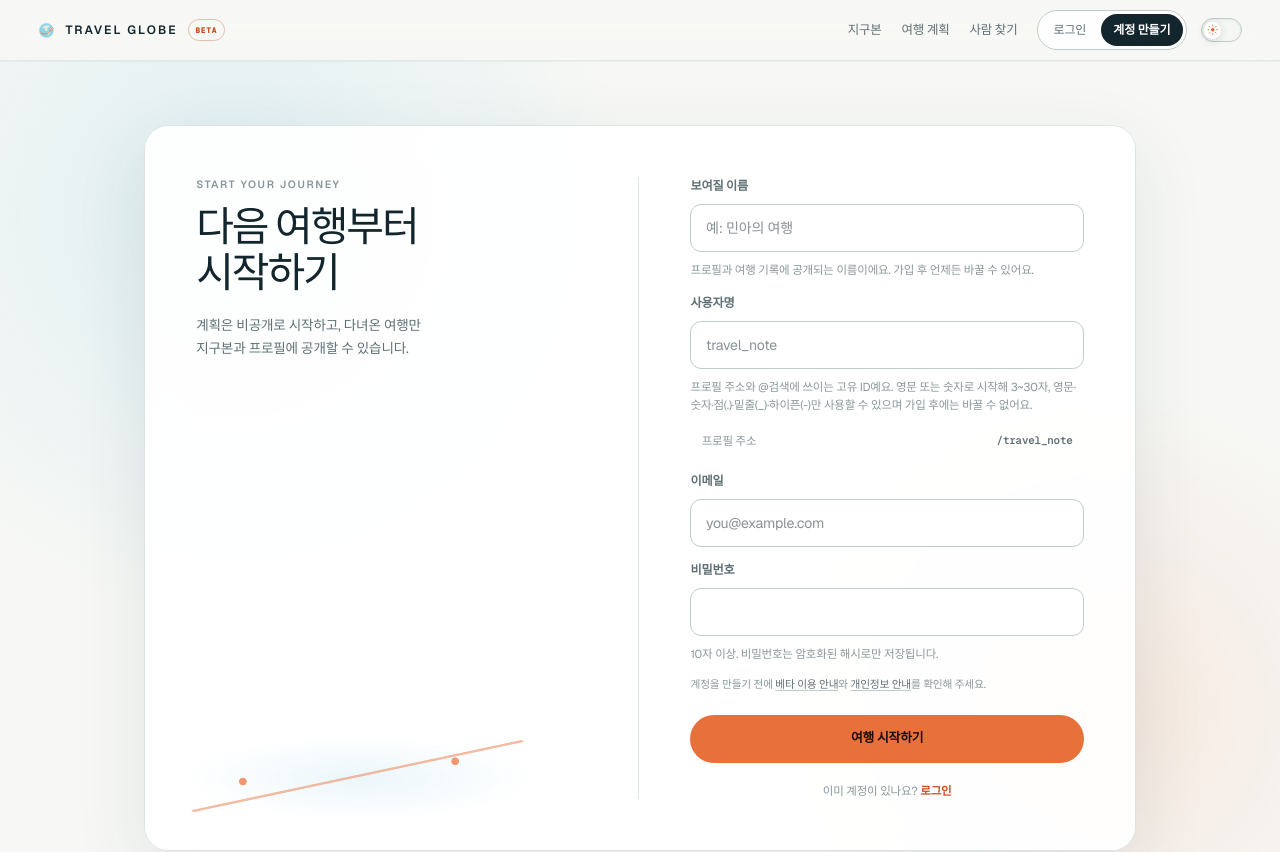
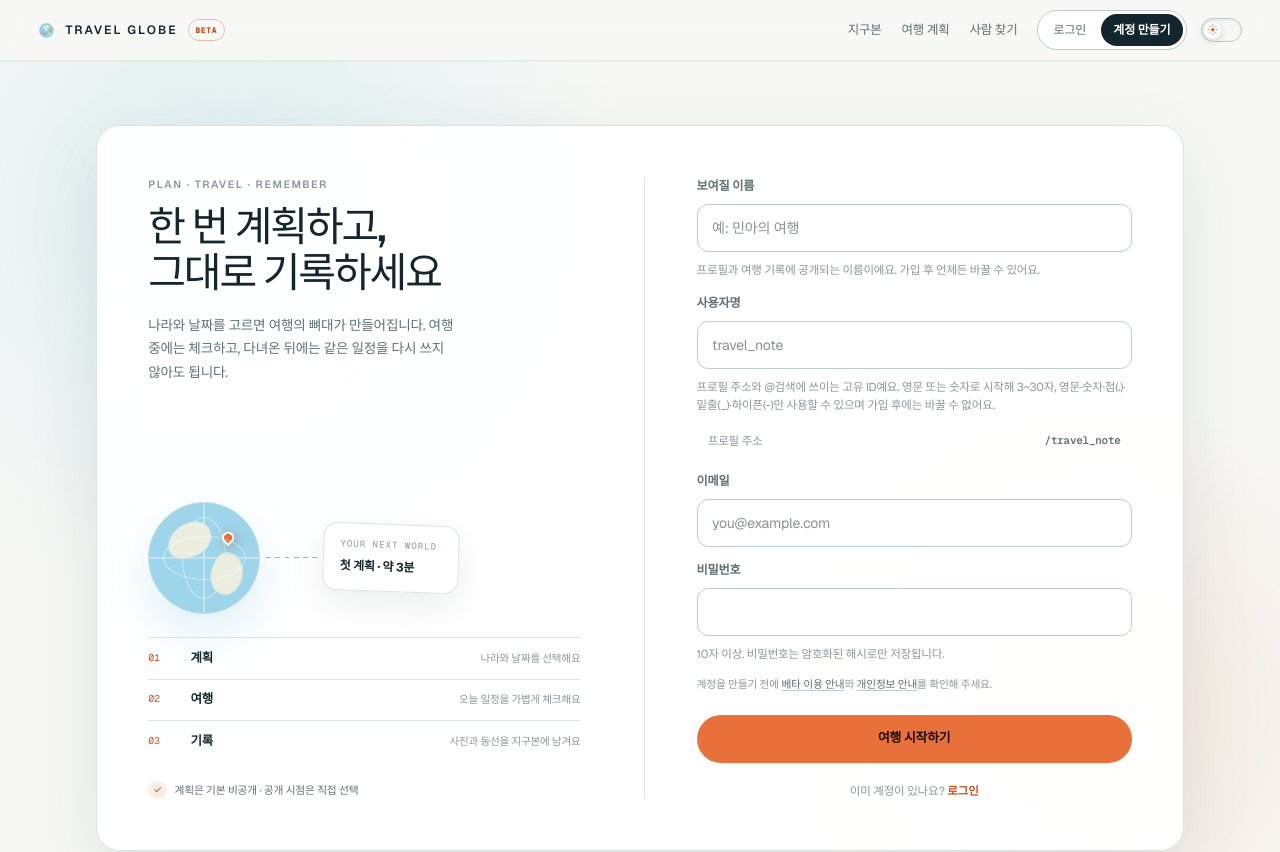
Before and after one commit to Minani99/trable-globe-api, a Next.js app in the folder frontend/: page /register in a window 1280 px wide. Shown: the top 852 px of the page. Built offline with nearby package versions, Linux system fonts and the light colour scheme; no server answers.

Commit message:
feat: refine registration journey

```diff
--- a/frontend/src/app/register/page.tsx
+++ b/frontend/src/app/register/page.tsx
@@ -18,12 +18,14 @@ export default async function RegisterPage({
     <>
       <SiteHeader />
       <main id="main" className="auth-page flex-1">
-        <section className="auth-card auth-card--wide">
-          <p className="eyebrow">Start your journey</p>
-          <h1>다음 여행부터 시작하기</h1>
+        <section className="auth-card auth-card--wide auth-card--register">
+          <p className="eyebrow">Plan · Travel · Remember</p>
+          <h1>한 번 계획하고, 그대로 기록하세요</h1>
           <p className="auth-card__intro">
-            계획은 비공개로 시작하고, 다녀온 여행만 지구본과 프로필에 공개할 수 있습니다.
+            나라와 날짜를 고르면 여행의 뼈대가 만들어집니다. 여행 중에는 체크하고,
+            다녀온 뒤에는 같은 일정을 다시 쓰지 않아도 됩니다.
           </p>
+          <RegisterJourneyPreview />
           <AuthForm mode="register" nextPath={nextPath} />
         </section>
       </main>
@@ -31,3 +33,30 @@ export default async function RegisterPage({
     </>
   );
 }
+
+function RegisterJourneyPreview() {
+  return (
+    <div className="auth-journey" aria-label="Travel Globe 이용 흐름">
+      <div className="auth-journey__visual" aria-hidden="true">
+        <span className="auth-journey__globe">
+          <i className="auth-journey__land auth-journey__land--one" />
+          <i className="auth-journey__land auth-journey__land--two" />
+          <i className="auth-journey__pin" />
+        </span>
+        <span className="auth-journey__route" />
+        <span className="auth-journey__ticket">
+          <small>YOUR NEXT WORLD</small>
+          <strong>첫 계획 · 약 3분</strong>
+        </span>
+      </div>
+
+      <ol className="auth-journey__steps">
+        <li><span>01</span><div><strong>계획</strong><small>나라와 날짜를 선택해요</small></div></li>
+        <li><span>02</span><div><strong>여행</strong><small>오늘 일정을 가볍게 체크해요</small></div></li>
+        <li><span>03</span><div><strong>기록</strong><small>사진과 동선을 지구본에 남겨요</small></div></li>
+      </ol>
+
+      <p className="auth-journey__privacy"><span aria-hidden="true">✓</span> 계획은 기본 비공개 · 공개 시점은 직접 선택</p>
+    </div>
+  );
+}
--- a/frontend/src/app/styles/refinement-2026.css
+++ b/frontend/src/app/styles/refinement-2026.css
@@ -117,6 +117,203 @@
   margin-top: 1.15rem;
   font-size: 0.85rem;
   line-height: 1.7;
+}
+
+.auth-card--register {
+  width: min(100%, 68rem);
+  grid-template-columns: minmax(19rem, 0.94fr) minmax(24rem, 1.06fr);
+  grid-template-rows: auto auto auto 1fr;
+  column-gap: clamp(2.5rem, 5vw, 4.5rem);
+}
+
+.auth-card--register::before {
+  display: none;
+}
+
+.auth-card--register h1 {
+  max-width: 11ch;
+}
+
+.auth-card--register .auth-card__intro {
+  max-width: 35ch;
+}
+
+.auth-journey {
+  position: relative;
+  z-index: 1;
+  display: grid;
+  grid-column: 1;
+  align-self: end;
+  gap: 1.2rem;
+  margin-top: 2rem;
+}
+
+.auth-journey__visual {
+  position: relative;
+  display: flex;
+  min-height: 7.5rem;
+  align-items: center;
+}
+
+.auth-journey__globe {
+  position: relative;
+  display: block;
+  width: 7rem;
+  height: 7rem;
+  flex: 0 0 auto;
+  overflow: hidden;
+  border: 1px solid color-mix(in srgb, var(--globe-ocean) 32%, var(--border));
+  border-radius: 50%;
+  background:
+    linear-gradient(90deg, transparent 48.8%, color-mix(in srgb, white 38%, transparent) 49% 51%, transparent 51.2%),
+    linear-gradient(0deg, transparent 48.8%, color-mix(in srgb, white 34%, transparent) 49% 51%, transparent 51.2%),
+    color-mix(in srgb, var(--globe-ocean) 72%, var(--surface));
+  box-shadow: 0 1.25rem 2.8rem color-mix(in srgb, var(--globe-ocean) 24%, transparent);
+}
+
+.auth-journey__globe::before,
+.auth-journey__globe::after {
+  position: absolute;
+  inset: 0.85rem 2.05rem;
+  border: 1px solid color-mix(in srgb, white 45%, transparent);
+  border-radius: 50%;
+  content: "";
+}
+
+.auth-journey__globe::after {
+  inset: 2.05rem 0.85rem;
+}
+
+.auth-journey__land {
+  position: absolute;
+  display: block;
+  background: color-mix(in srgb, #e9eddd 92%, var(--surface));
+  box-shadow: inset 0 0 0 1px color-mix(in srgb, var(--globe-ocean) 16%, transparent);
+}
+
+.auth-journey__land--one {
+  top: 1.25rem;
+  left: 1.1rem;
+  width: 2.8rem;
+  height: 2.15rem;
+  border-radius: 65% 42% 55% 38%;
+  transform: rotate(-16deg);
+}
+
+.auth-journey__land--two {
+  right: 1rem;
+  bottom: 1.15rem;
+  width: 2rem;
+  height: 2.6rem;
+  border-radius: 38% 62% 48% 58%;
+  transform: rotate(22deg);
+}
+
+.auth-journey__pin {
+  position: absolute;
+  top: 1.8rem;
+  right: 1.6rem;
+  width: 0.72rem;
+  height: 0.72rem;
+  border: 2px solid white;
+  border-radius: 50% 50% 50% 0;
+  background: var(--accent);
+  box-shadow: 0 0.2rem 0.7rem rgba(132, 53, 28, 0.34);
+  transform: rotate(-45deg);
+}
+
+.auth-journey__route {
+  width: clamp(2.6rem, 4vw, 4rem);
+  height: 1px;
+  margin-inline: 0.35rem;
+  background: repeating-linear-gradient(90deg, var(--accent) 0 0.3rem, transparent 0.3rem 0.58rem);
+  opacity: 0.72;
+}
+
+.auth-journey__ticket {
+  display: grid;
+  gap: 0.35rem;
+  min-width: 8.5rem;
+  padding: 0.9rem 1rem;
+  border: 1px solid var(--border);
+  border-radius: 0.85rem;
+  background: color-mix(in srgb, var(--surface) 88%, transparent);
+  box-shadow: 0 0.8rem 2rem rgba(28, 58, 66, 0.08);
+  transform: rotate(2deg);
+}
+
+.auth-journey__ticket small {
+  color: var(--text-tertiary);
+  font-family: var(--font-mono);
+  font-size: 0.56rem;
+  letter-spacing: 0.12em;
+}
+
+.auth-journey__ticket strong {
+  color: var(--text-primary);
+  font-size: 0.75rem;
+  font-weight: 640;
+}
+
+.auth-journey__steps {
+  display: grid;
+  gap: 0;
+}
+
+.auth-journey__steps li {
+  display: grid;
+  grid-template-columns: 2rem 1fr;
+  gap: 0.65rem;
+  align-items: center;
+  padding: 0.68rem 0;
+  border-top: 1px solid var(--border);
+}
+
+.auth-journey__steps li > span {
+  color: var(--accent-strong);
+  font-family: var(--font-mono);
+  font-size: 0.62rem;
+}
+
+.auth-journey__steps li div {
+  display: flex;
+  min-width: 0;
+  align-items: baseline;
+  justify-content: space-between;
+  gap: 0.75rem;
+}
+
+.auth-journey__steps strong {
+  color: var(--text-primary);
+  font-size: 0.78rem;
+  font-weight: 640;
+}
+
+.auth-journey__steps small {
+  overflow: hidden;
+  color: var(--text-tertiary);
+  font-size: 0.66rem;
+  text-overflow: ellipsis;
+  white-space: nowrap;
+}
+
+.auth-journey__privacy {
+  display: flex;
+  align-items: center;
+  gap: 0.5rem;
+  color: var(--text-secondary);
+  font-size: 0.67rem;
+}
+
+.auth-journey__privacy span {
+  display: grid;
+  width: 1.15rem;
+  height: 1.15rem;
+  place-items: center;
+  border-radius: 50%;
+  background: var(--accent-soft);
+  color: var(--accent-strong);
+  font-size: 0.65rem;
 }
 
 .auth-form {
@@ -493,6 +690,44 @@
   .auth-card h1 {
     max-width: 13ch;
   }
+
+  .auth-card--register {
+    width: min(100%, 34rem);
+  }
+
+  .auth-journey {
+    grid-row: auto;
+    margin-top: 1.25rem;
+    padding: 0.8rem 0.9rem;
+    border: 1px solid var(--border);
+    border-radius: 0.85rem;
+    background: var(--surface-muted);
+  }
+
+  .auth-journey__visual,
+  .auth-journey__privacy {
+    display: none;
+  }
+
+  .auth-journey__steps {
+    grid-template-columns: repeat(3, minmax(0, 1fr));
+    gap: 0.5rem;
+  }
+
+  .auth-journey__steps li {
+    grid-template-columns: auto 1fr;
+    gap: 0.35rem;
+    padding: 0;
+    border: 0;
+  }
+
+  .auth-journey__steps li div {
+    display: block;
+  }
+
+  .auth-journey__steps small {
+    display: none;
+  }
 }
 
 @media (max-width: 700px) {
@@ -534,6 +769,28 @@
     max-width: 36ch;
     margin-top: 0.9rem;
     font-size: 0.82rem;
+  }
+
+  .auth-card--register {
+    padding: 1.35rem;
+  }
+
+  .auth-journey {
+    margin-top: 1rem;
+    padding: 0.72rem;
+  }
+
+  .auth-journey__steps li {
+    display: flex;
+    justify-content: center;
+  }
+
+  .auth-journey__steps li > span {
+    font-size: 0.55rem;
+  }
+
+  .auth-journey__steps strong {
+    font-size: 0.72rem;
   }
 
   .auth-form {
```
Also changed, not shown: 2 other files (tests, documents, lock files or other folders).
